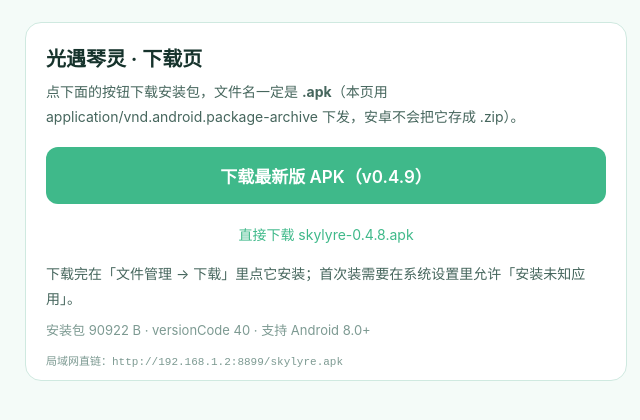
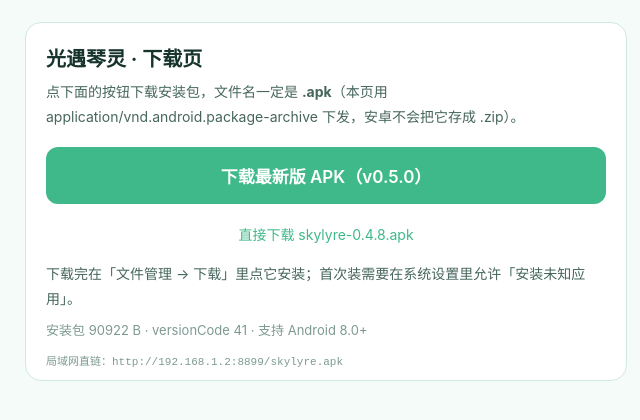
Before and after one commit to SPK-THK/skylyre, a plain HTML site: page index.html in a window 1280 px wide. Shown: the full height of the page, 314-954 px from the left. Drawn offline with Linux system fonts and the light colour scheme.

Commit message:
docs: 下载页更新到 v0.5.0

```diff
--- a/index.html
+++ b/index.html
@@ -14,9 +14,9 @@ code{font-size:11px;color:#7d9a92;word-break:break-all;display:block;margin-top:
 <div class="card">
 <h1>光遇琴灵 · 下载页</h1>
 <p>点下面的按钮下载安装包，文件名一定是 <b>.apk</b>（本页用 application/vnd.android.package-archive 下发，安卓不会把它存成 .zip）。</p>
-<a class="btn" href="skylyre.apk" download>下载最新版 APK（v0.4.9）</a>
+<a class="btn" href="skylyre.apk" download>下载最新版 APK（v0.5.0）</a>
 <a class="alt" href="skylyre-0.4.8.apk">直接下载 skylyre-0.4.8.apk</a>
 <p>下载完在「文件管理 → 下载」里点它安装；首次装需要在系统设置里允许「安装未知应用」。</p>
-<p style="font-size:13px;color:#7d9a92">安装包 90922 B · versionCode 40 · 支持 Android 8.0+</p>
+<p style="font-size:13px;color:#7d9a92">安装包 90922 B · versionCode 41 · 支持 Android 8.0+</p>
 <code>局域网直链：http://192.168.1.2:8899/skylyre.apk</code>
 </div></body></html>
```
